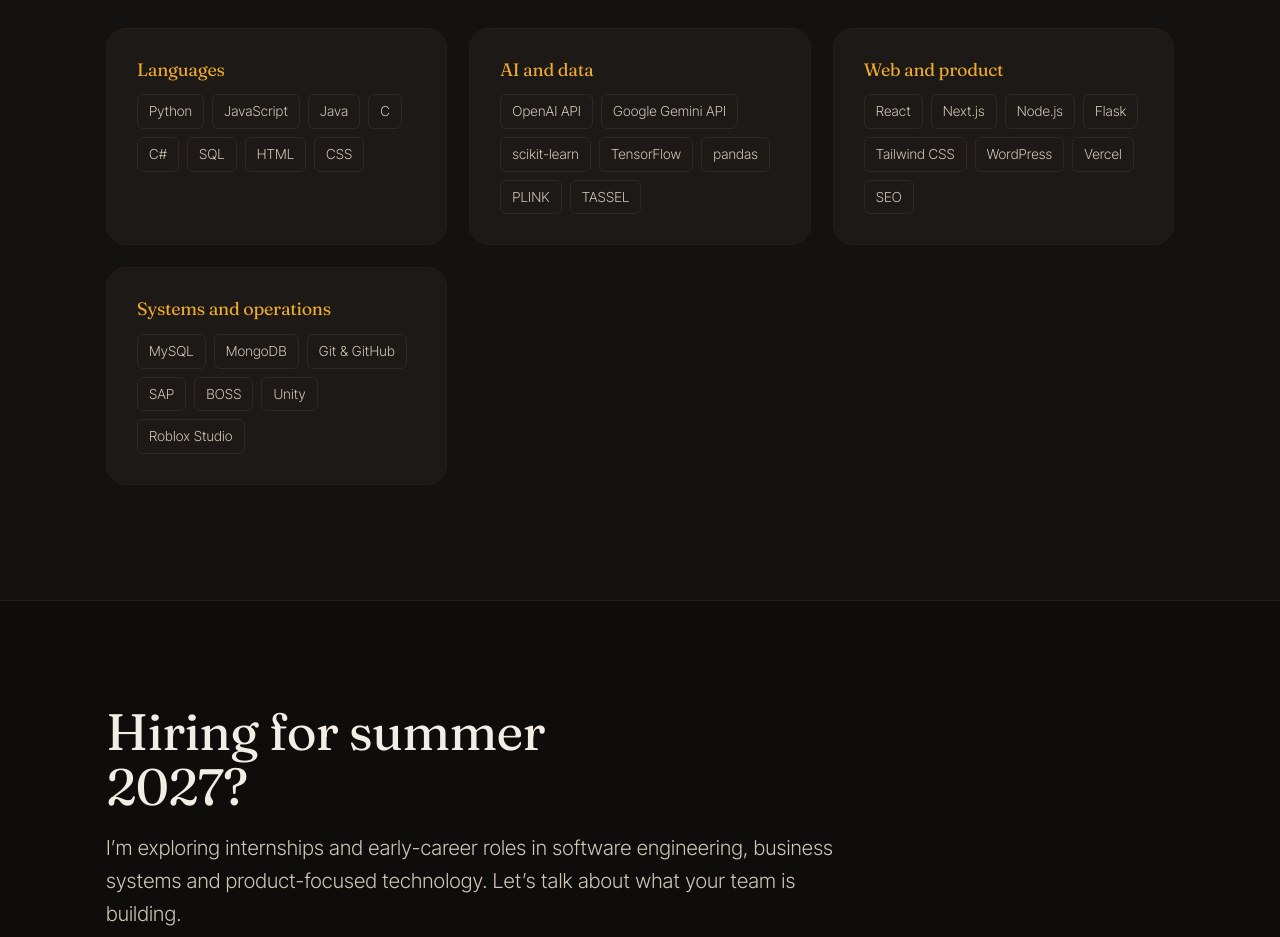
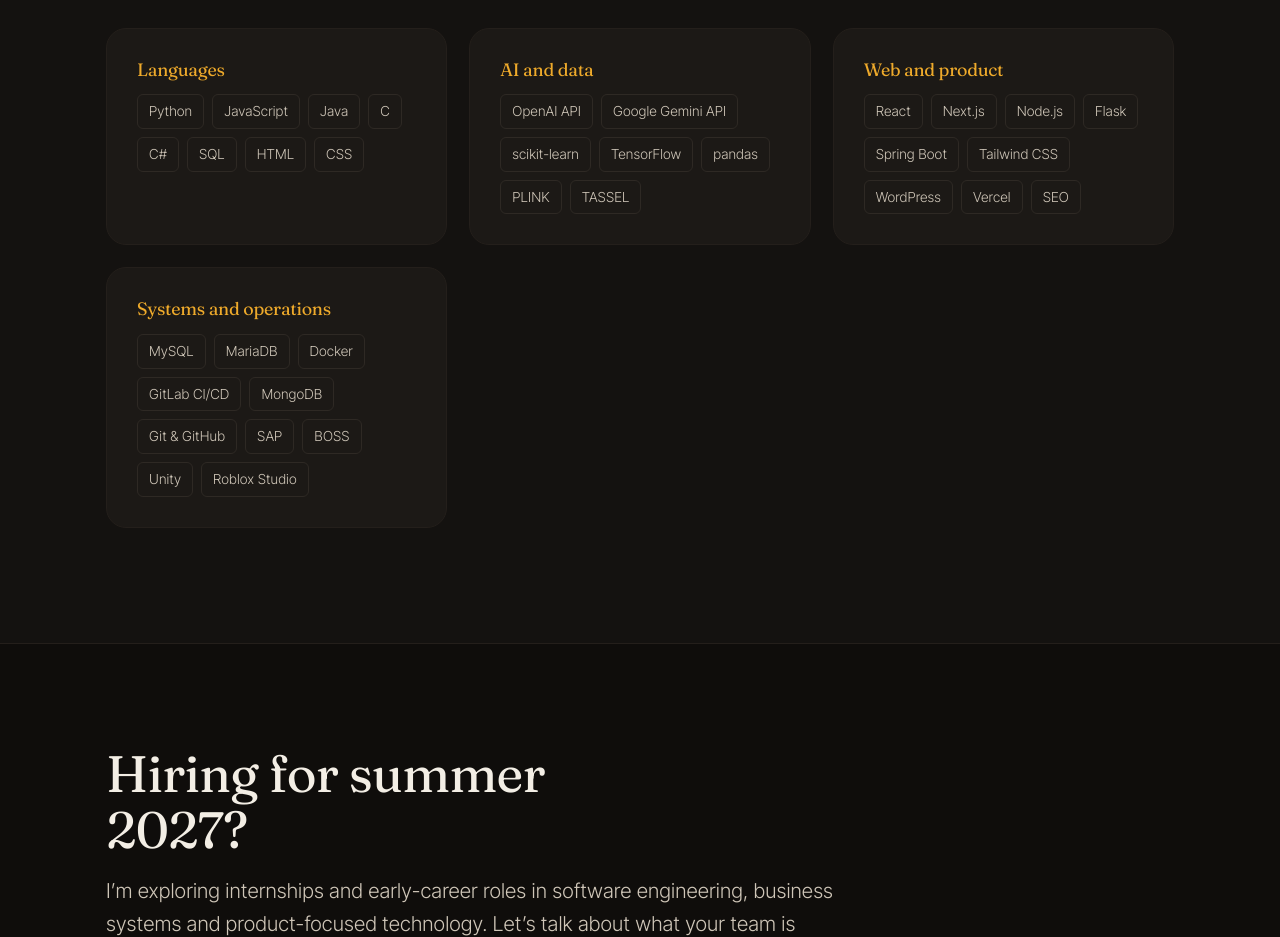
Before and after one commit to iamTMW/TMwebsite, a plain HTML site: page index.html in a window 1280 px wide. Shown: the part 3940-4877 px from the top of the page. Drawn offline with Linux system fonts and the light colour scheme.

Commit message:
content: add missing Spring Boot, Docker, CI/CD skills and refresh footer

```diff
--- a/index.html
+++ b/index.html
@@ -271,14 +271,14 @@
         <div class="card cap">
           <h3>Web and product</h3>
           <ul>
-            <li>React</li><li>Next.js</li><li>Node.js</li><li>Flask</li>
+            <li>React</li><li>Next.js</li><li>Node.js</li><li>Flask</li><li>Spring Boot</li>
             <li>Tailwind CSS</li><li>WordPress</li><li>Vercel</li><li>SEO</li>
           </ul>
         </div>
         <div class="card cap">
           <h3>Systems and operations</h3>
           <ul>
-            <li>MySQL</li><li>MongoDB</li><li>Git &amp; GitHub</li>
+            <li>MySQL</li><li>MariaDB</li><li>Docker</li><li>GitLab CI/CD</li><li>MongoDB</li><li>Git &amp; GitHub</li>
             <li>SAP</li><li>BOSS</li><li>Unity</li><li>Roblox Studio</li>
           </ul>
         </div>
```
